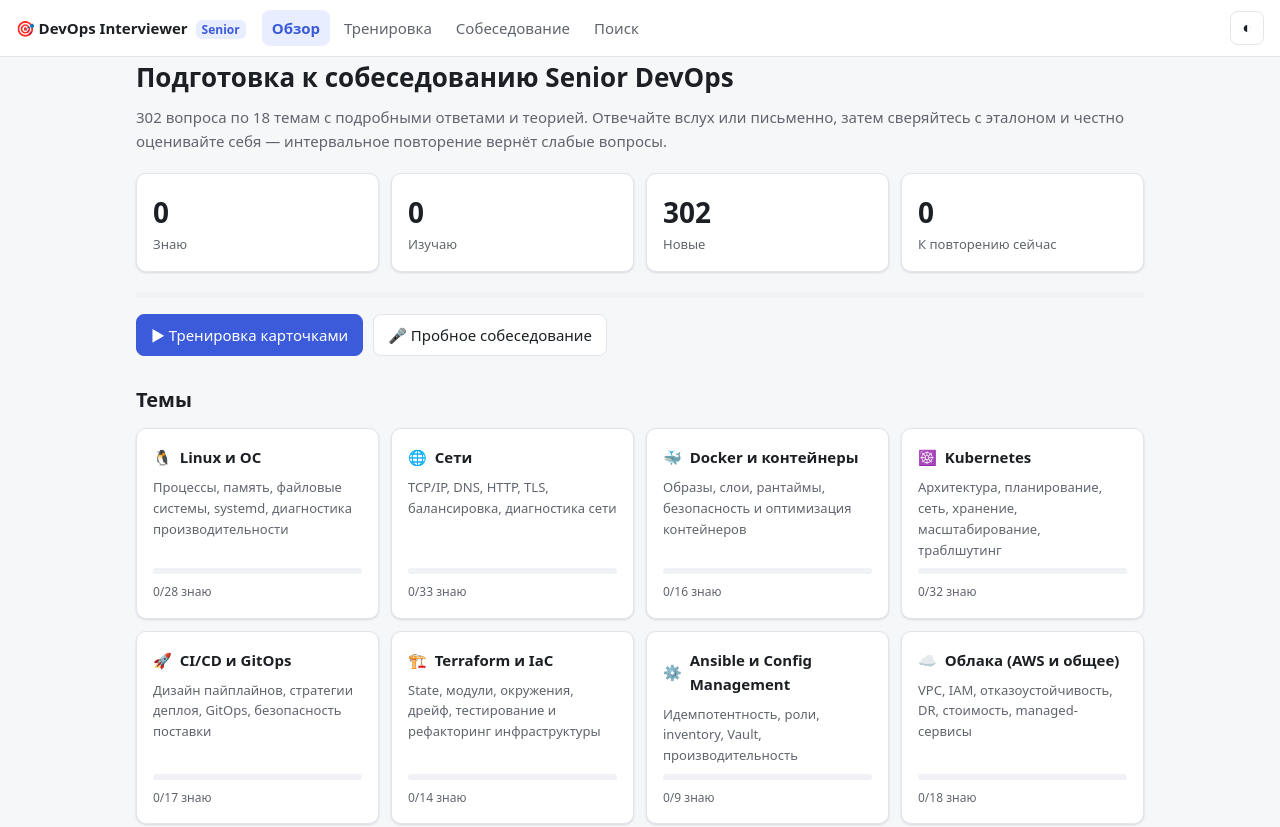
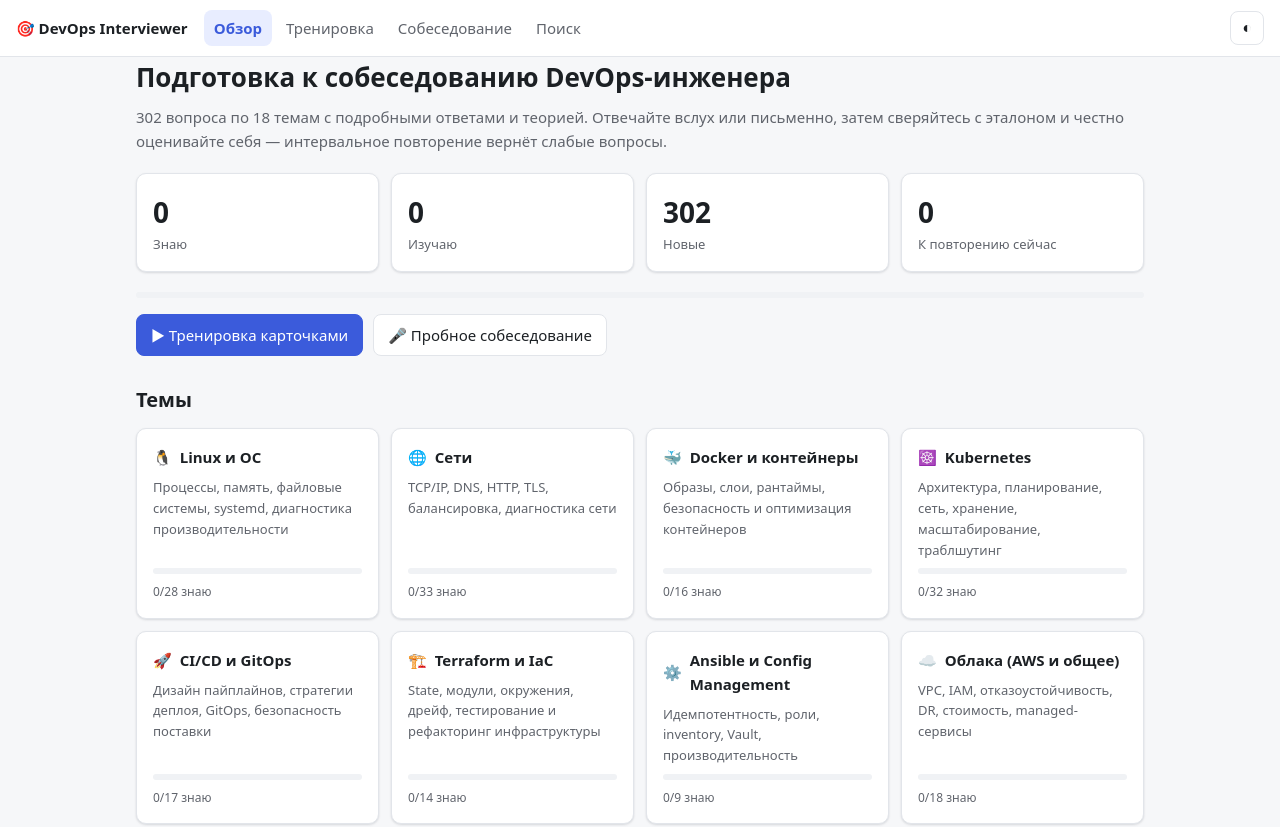
Before and after one commit to NinaSelezneva/devops-interviewer, a website: page web/index.html in a window 1280 px wide. Shown: the top 827 px of the page. Drawn offline with Linux system fonts and the light colour scheme.

Commit message:
Remove Senior label from header and home title
Question level badges are unchanged.

Co-Authored-By: Claude Opus 5.5 <noreply@anthropic.com>

```diff
--- a/web/app.js
+++ b/web/app.js
@@ -150,7 +150,7 @@
     const c = counts(ALL);
     const history = store.history.slice(-5).reverse();
     app.innerHTML = `
-      <h1>Подготовка к собеседованию Senior DevOps</h1>
+      <h1>Подготовка к собеседованию DevOps-инженера</h1>
       <p class="lead">${ALL.length} ${plural(ALL.length, 'вопрос', 'вопроса', 'вопросов')} по ${TOPICS.length} темам с подробными ответами и теорией.
         Отвечайте вслух или письменно, затем сверяйтесь с эталоном и честно оценивайте себя — интервальное повторение вернёт слабые вопросы.</p>
       <div class="stats">
--- a/web/index.html
+++ b/web/index.html
@@ -9,7 +9,7 @@
 </head>
 <body>
   <header class="topbar">
-    <a class="brand" href="#/">🎯 DevOps Interviewer <span class="brand-sub">Senior</span></a>
+    <a class="brand" href="#/">🎯 DevOps Interviewer</a>
     <nav class="nav">
       <a href="#/" data-nav="home">Обзор</a>
       <a href="#/train" data-nav="train">Тренировка</a>
--- a/web/styles.css
+++ b/web/styles.css
@@ -56,7 +56,6 @@ a:hover { text-decoration: underline; }
 }
 .brand { font-weight: 700; color: var(--text); white-space: nowrap; }
 .brand:hover { text-decoration: none; }
-.brand-sub { font-size: 12px; font-weight: 600; color: var(--accent); background: var(--accent-soft); padding: 1px 6px; border-radius: 6px; margin-left: 4px; }
 .nav { display: flex; gap: 4px; flex: 1; overflow-x: auto; }
 .nav a { padding: 6px 10px; border-radius: 8px; color: var(--muted); white-space: nowrap; }
 .nav a:hover { background: var(--surface-2); text-decoration: none; }
@@ -182,7 +181,6 @@ textarea { width: 100%; min-height: 110px; resize: vertical; }
 mark { background: var(--warn-soft); color: inherit; padding: 0 2px; border-radius: 3px; }
 
 @media (max-width: 600px) {
-  .brand-sub { display: none; }
   .flash { padding: 16px; }
   .flash .q { font-size: 18px; }
   h1 { font-size: 22px; }
```
